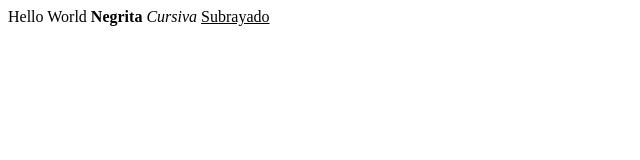
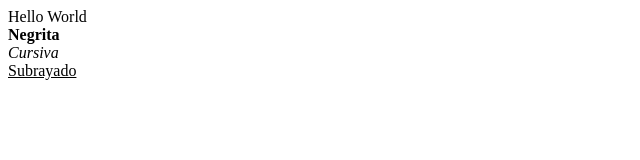
Before and after one commit to vchadwick/vchadwick.github.io, a plain HTML site: page index.html in a window 1280 px wide. Shown: the whole page, without its empty margins (0-640 px from the left). Drawn offline with Linux system fonts and the light colour scheme.

Commit message:
html salto de linea

```diff
--- a/index.html
+++ b/index.html
@@ -1,4 +1,4 @@
-Hello World
-<b> Negrita </b>
-<i> Cursiva </i>
+Hello World <br>
+<b> Negrita </b> <br>
+<i> Cursiva </i> <br>
 <u> Subrayado </u>
```
